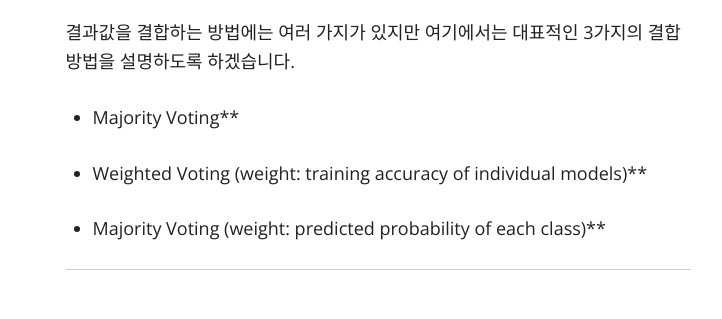
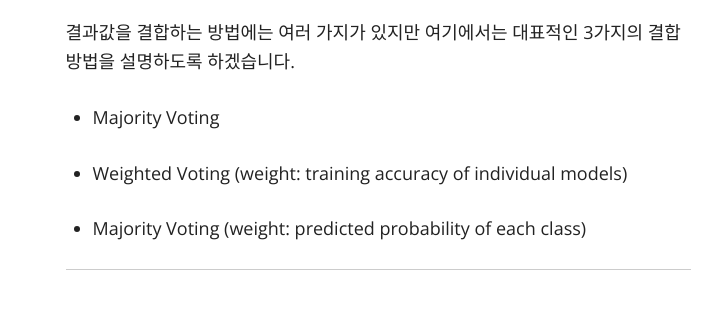
Before and after one commit to seokchaeyoon/seokchaeyoon.github.io, a Jekyll site: the page built from index.md, in a window 1280 px wide and 900 px high, scrolled down 8222 px. Shown: the part 155-474 px from the top of the window, without its empty margins (262-984 px from the left). Built offline with Jekyll 4.4.1, drawn with Linux system fonts in a browser that asks for light colours; nearby versions of some CDN libraries; our own code applies the rules of GitHub Pages for plain Markdown files.

```diff
--- a/index.md
+++ b/index.md
@@ -111,11 +111,11 @@ Bootstrapping에서 핵심은 Bootstrap이라는 Orignal Dataset에서 뽑은
 
 결과값을 결합하는 방법에는 여러 가지가 있지만 여기에서는 대표적인 3가지의 결합 방법을 설명하도록 하겠습니다.
 
-* Majority Voting**
+* Majority Voting
 
-* Weighted Voting (weight: training accuracy of individual models)**
+* Weighted Voting (weight: training accuracy of individual models)
 
-* Majority Voting (weight: predicted probability of each class)**
+* Majority Voting (weight: predicted probability of each class)
 <hr>
 ### Bagging in Marketing Research
 
```
